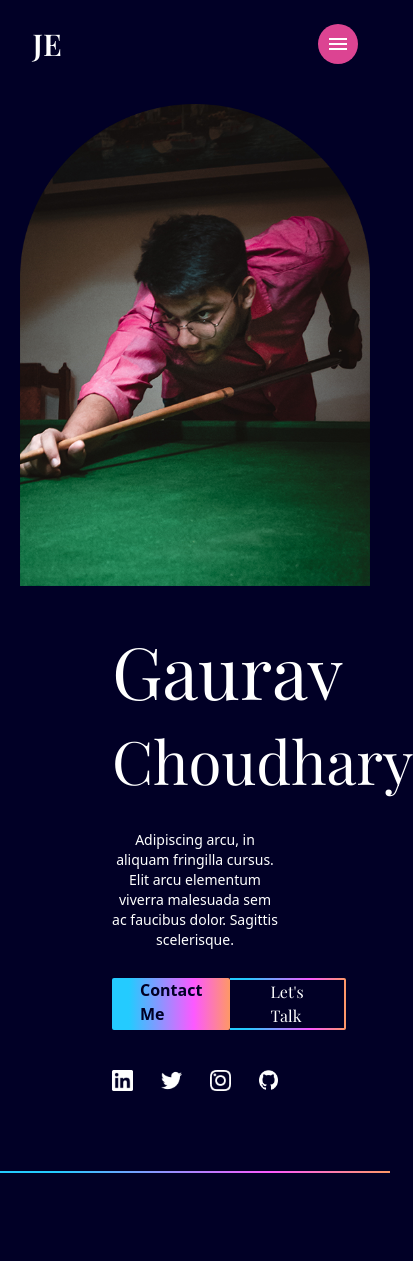
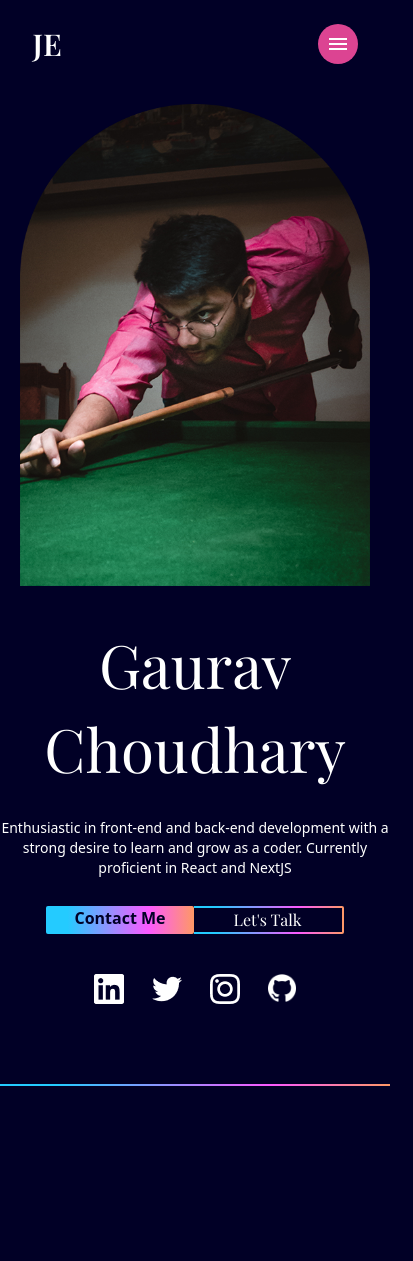
Before and after one commit to Gaurav-Choudhary2113/vite-portfolio, a React app: page / in a window 390 px wide. Shown: the top 1261 px of the page, 413 px wide, since content can reach past the window. Built offline with nearby package versions, Linux system fonts and the light colour scheme; the HTML template or start-up script is replaced by a standard one.

Commit message:
Responsiveness improvement

```diff
--- a/src/Scenes/Landing.jsx
+++ b/src/Scenes/Landing.jsx
@@ -14,7 +14,7 @@ const Landing = ({ setSelectedPage }) => {
         {isAboveMediumScreens ? (
           <div
             className="relative z-0 ml-20 before:absolute before:-top-20 before:-left-20 before:rounded-t-[400px]
-            before:w-[60%] before:max-w-[400px] md:before:max-w-[600px] before:h-full before:border-2 before:border-red before:z-[-1]"
+            before:w-[60%] before:max-w-[400px] md:before:max-w-[600px] before:h-full before:border-2 before:border-red before:z-[-1] "
           >
             <img
               src="src/assets/profile-image.png"
@@ -31,7 +31,7 @@ const Landing = ({ setSelectedPage }) => {
         )}
       </div>
       {/* MAIN TEXT */}
-      <div className="z-30 basis-2/5 mt-12 md:mt-32 mx-28">
+      <div className="z-30 basis-2/5 mt-12 md:mt-32 md:mx-28">
         {/* HEADINGS */}
         <motion.div
           initial="hidden"
@@ -43,24 +43,25 @@ const Landing = ({ setSelectedPage }) => {
             visible: { opacity: 1, x: 0 },
           }}
         >
-          <p className="text-7xl font-playfair z-10 text-center md:text-start">
-            Gaurav {""}
+          <p className="text-6xl font-playfair z-10 text-center md:text-start">
+            Gaurav
             <div
               className="my-6 text-6xl xs:relative xs:text-deep-blue xs:font-semibold z-20 xs:before:content-brush
-              before:absolute before:-left-[95px] before:-top-[45px] before:z-[-1]"
+              before:absolute md:before:-left-[95px] md:before:-top-[45px] xs:before:justify-center xs:before:-top-[35px] xs:before:mx-[-120px] before:z-[-1]"
             >
               Choudhary
             </div>
           </p>
 
-          <p className="mt-10 mb-7 text-sm text-center md:text-start">
-            Adipiscing arcu, in aliquam fringilla cursus. Elit arcu elementum
-            viverra malesuada sem ac faucibus dolor. Sagittis scelerisque.
+          <p className="mt-10 mb-7 text-sm text-center md:text-start xs:text-center xs:px-12">
+            Enthusiastic in front-end and back-end development with a strong
+            desire to learn and grow as a coder. Currently proficient in React
+            and NextJS
           </p>
         </motion.div>
         {/* Call actions */}
         <motion.div
-          className="flex mt-5 justify-centermd:jutify-start"
+          className="flex mt-5 justify-center md:jutify-start"
           initial="hidden"
           whileInView="visible"
           viewport={{ once: true, amount: 0.5 }}
```
